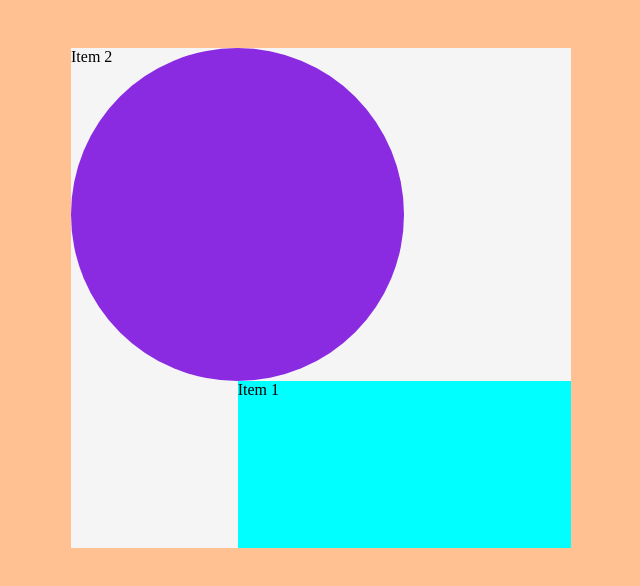
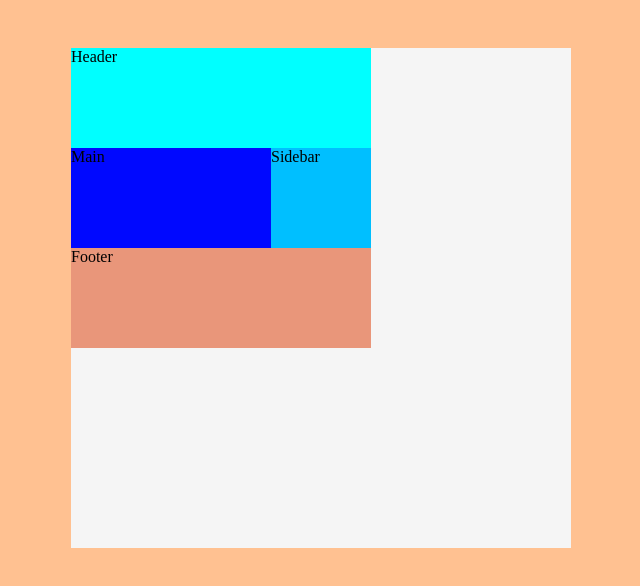
Before and after one commit to PaxiSuru/CSS-Grid, a plain HTML site: page index.html in a window 1280 px wide. Shown: the whole page, without its empty margins (319-959 px from the left). Drawn offline with Linux system fonts and the light colour scheme.

Commit message:
Utilizamos y aplicamos'Grit template area'

```diff
--- a/index.html
+++ b/index.html
@@ -10,8 +10,10 @@
 
     <div class="container">
 
-        <div class="item1">Item 1</div>
-        <div class="item2">Item 2</div>
+        <div class="header">Header</div>
+        <div class="main">Main</div>
+        <div class="sidebar">Sidebar</div>
+        <div class="footer">Footer</div>
 
 
     </div>
--- a/style.css
+++ b/style.css
@@ -10,11 +10,14 @@ body {
 }
 
 .container {
-    display: grid; /* Esto habilita el comportamiento de grid en el contenedor. */
+    display: grid;
 
-    grid-template-columns: repeat(3, 1fr); /* Esto define el ancho de las columnas. */
-    grid-template-rows: repeat(3, 1fr); /* Esto define el alto de cada fila */
-
+    grid-template-columns: 100px 100px 100px;
+    grid-template-rows: repeat(3, 100px);
+    grid-template-areas:
+        "header header header"
+        "main   main   sidebar"
+        "footer footer footer";
 
     width: 500px;
     height: 500px;
@@ -22,21 +25,22 @@ body {
     background-color: whitesmoke;
 }
 
-.item {
-    background-color: rgb(255, 246, 149);
-}
-
-/* 2(inicio) / 4(final) */
-
-.item1 {
-    grid-column: 2 / 4;
-    grid-row: 3 / 4;
+.header {
+    grid-area: header;
     background-color: aqua;
 }
 
-.item2 {
-    background-color: blueviolet;
-    grid-column: 1 / 3;
-    grid-row: 1 /3;
-    border-radius: 50%;
+.main {
+    grid-area: main;
+    background-color: rgb(0, 8, 255);
 }
+
+.sidebar {
+    grid-area: sidebar;
+    background-color: deepskyblue;
+}
+
+.footer {
+    grid-area: footer;
+    background-color: darksalmon;
+}
```
